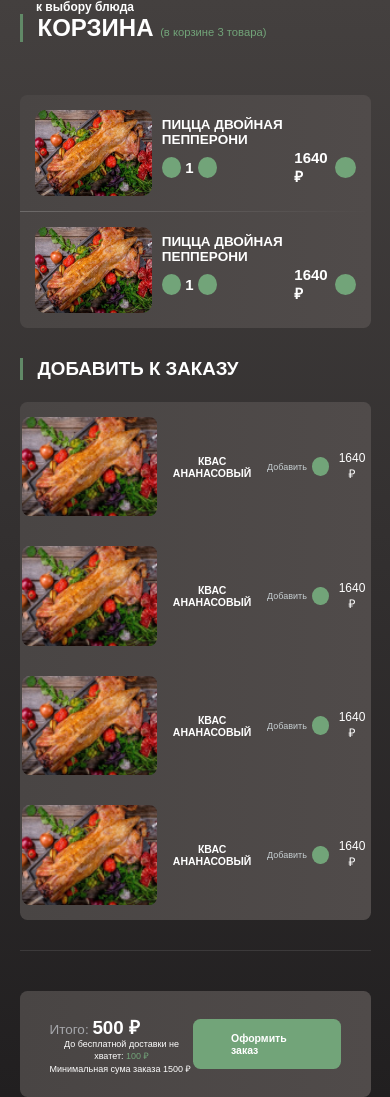
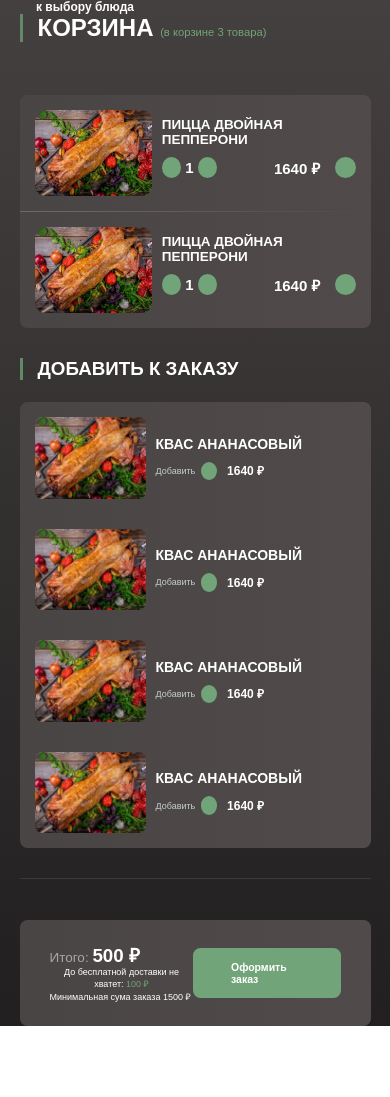
Before and after one commit to Akloom/team-project, a plain HTML site: page pages/cart.html in a window 390 px wide. After the commit the page ends 1026 px from the top, so only its background shows below. Drawn offline with Linux system fonts and the light colour scheme.

Commit message:
cart done

```diff
--- a/assets/scss/include/_cart.scss
+++ b/assets/scss/include/_cart.scss
@@ -164,10 +164,23 @@
           border-radius: 0.625rem;
           width: 13.0625rem;
         }
+        &-info {
+          align-items: center;
+          gap: 10px;
+          display: flex;
+          flex-direction: column;
+          text-align: center;
+          &-price-btn {
+            display: flex;
+            gap: 10px;
+            flex-direction: column;
+            align-items: center;
+          }
           &-btn {
             color: #c6ced1;
             display: flex;
             align-items: center;
+            flex-direction: row;
             gap: 0.4375rem;
             font-size: 0.75rem;
             font-style: normal;
@@ -188,6 +201,7 @@
           svg {
             width: 0.75rem;
             height: 0.75rem;
+          }
         }
       }
     }
@@ -254,7 +268,7 @@
   height: 100%;
   background: linear-gradient(90deg, rgba(255, 255, 255, 0) 0%, rgba(255, 255, 255, 0.2) 100%);
 }
-@media screen and (max-width: 48rem) {
+@media screen and (max-width: 768px) {
   .cart {
     &-block {
       margin: 0;
@@ -270,18 +284,50 @@
         }
       }
       &-actions {
+        &-price-delete {
+          width: 40%;
+        }
         &-numbers {
           margin: 5%;
         }
       }
     }
-    &-goods{
-      &-block{
+    &-goods {
+      &-block {
         flex-direction: column;
-        &-card{
+        &-card {
           flex-direction: row;
+          text-align: center;
+          justify-content: start;
+          width: 100%;
+          gap: 10px;
+          img {
+            width: 111px;
+          }
+          &-info {
+            display: flex;
+            align-items: start;
+            text-align: left;
+            &-title {
+              color: #fff;
+              font-size: 14px;
+              font-style: normal;
+              font-weight: 700;
+              line-height: normal;
+            }
+            &-price-btn {
+              flex-direction: row !important;
+            }
+            &-price {
+              color: #fff;
+              font-size: 12px;
+              font-style: normal;
+              font-weight: 700;
+              line-height: normal;
             }
           }
         }
       }
     }
+  }
+}
--- a/pages/cart.html
+++ b/pages/cart.html
@@ -5,7 +5,7 @@
   <meta charset="UTF-8">
   <meta name="viewport" content="width=device-width, initial-scale=1.0">
   <link rel="stylesheet" href="../assets/css/style.css">
-  <title>Document</title>
+  <title>Cart</title>
 </head>
 
 <body>
@@ -124,14 +124,19 @@
       <div class="cart-goods">
         <p class="cart-goods-title">ДОБАВИТЬ К ЗАКАЗУ</p>
         <div class="cart-goods-block">
+
+
           <div class="cart-goods-block-card">
 
             <img class="cart-goods-block-card-img" src="../assets/img/images/Rectangle 2.37.png" alt="">
+            <div class="cart-goods-block-card-info">
 
-            <span class="cart-goods-block-card-title">КВАС АНАНАСОВЫЙ</span>
-            <button class="cart-goods-block-card-btn">
+              <span class="cart-goods-block-card-info-title">КВАС АНАНАСОВЫЙ</span>
+              <div class="cart-goods-block-card-info-price-btn">
+
+                <button class="cart-goods-block-card-info-btn">
                   Добавить
-              <div class="cart-goods-block-card-btn-icon">
+                  <div class="cart-goods-block-card-info-btn-icon">
 
                     <svg>
                       <use href="../assets/img/icons/svg-sprites.svg#plus">
@@ -139,16 +144,23 @@
                     </svg>
                   </div>
                 </button>
-            <span class="cart-goods-block-card-price">1640 ₽</span>
+                <span class="cart-goods-block-card-info-price">1640 ₽</span>
+              </div>
+            </div>
           </div>
           <span class="card-gutter-line"></span>
+
           <div class="cart-goods-block-card">
 
             <img class="cart-goods-block-card-img" src="../assets/img/images/Rectangle 2.37.png" alt="">
-            <span class="cart-goods-block-card-title">КВАС АНАНАСОВЫЙ</span>
-            <button class="cart-goods-block-card-btn">
+            <div class="cart-goods-block-card-info">
+
+              <span class="cart-goods-block-card-info-title">КВАС АНАНАСОВЫЙ</span>
+              <div class="cart-goods-block-card-info-price-btn">
+
+                <button class="cart-goods-block-card-info-btn">
                   Добавить
-              <div class="cart-goods-block-card-btn-icon">
+                  <div class="cart-goods-block-card-info-btn-icon">
 
                     <svg>
                       <use href="../assets/img/icons/svg-sprites.svg#plus">
@@ -156,15 +168,23 @@
                     </svg>
                   </div>
                 </button>
-            <span class="cart-goods-block-card-price">1640 ₽</span>
+                <span class="cart-goods-block-card-info-price">1640 ₽</span>
+              </div>
+            </div>
           </div>
           <span class="card-gutter-line"></span>
+
           <div class="cart-goods-block-card">
 
             <img class="cart-goods-block-card-img" src="../assets/img/images/Rectangle 2.37.png" alt="">
-            <span class="cart-goods-block-card-title">КВАС АНАНАСОВЫЙ</span>
-            <button class="cart-goods-block-card-btn">
-              Добавить<div class="cart-goods-block-card-btn-icon">
+            <div class="cart-goods-block-card-info">
+
+              <span class="cart-goods-block-card-info-title">КВАС АНАНАСОВЫЙ</span>
+              <div class="cart-goods-block-card-info-price-btn">
+
+                <button class="cart-goods-block-card-info-btn">
+                  Добавить
+                  <div class="cart-goods-block-card-info-btn-icon">
 
                     <svg>
                       <use href="../assets/img/icons/svg-sprites.svg#plus">
@@ -172,15 +192,23 @@
                     </svg>
                   </div>
                 </button>
-            <span class="cart-goods-block-card-price">1640 ₽</span>
+                <span class="cart-goods-block-card-info-price">1640 ₽</span>
+              </div>
+            </div>
           </div>
           <span class="card-gutter-line"></span>
+
           <div class="cart-goods-block-card">
 
             <img class="cart-goods-block-card-img" src="../assets/img/images/Rectangle 2.37.png" alt="">
-            <span class="cart-goods-block-card-title">КВАС АНАНАСОВЫЙ</span>
-            <button class="cart-goods-block-card-btn">
-              Добавить<div class="cart-goods-block-card-btn-icon">
+            <div class="cart-goods-block-card-info">
+
+              <span class="cart-goods-block-card-info-title">КВАС АНАНАСОВЫЙ</span>
+              <div class="cart-goods-block-card-info-price-btn">
+
+                <button class="cart-goods-block-card-info-btn">
+                  Добавить
+                  <div class="cart-goods-block-card-info-btn-icon">
 
                     <svg>
                       <use href="../assets/img/icons/svg-sprites.svg#plus">
@@ -188,8 +216,11 @@
                     </svg>
                   </div>
                 </button>
-            <span class="cart-goods-block-card-price">1640 ₽</span>
+                <span class="cart-goods-block-card-info-price">1640 ₽</span>
               </div>
+            </div>
+          </div>
+
         </div>
       </div>
       <span
```
Also changed, not shown: assets/css/style.css, 1 other file. Lines whose indentation alone changed are shown as unchanged.
